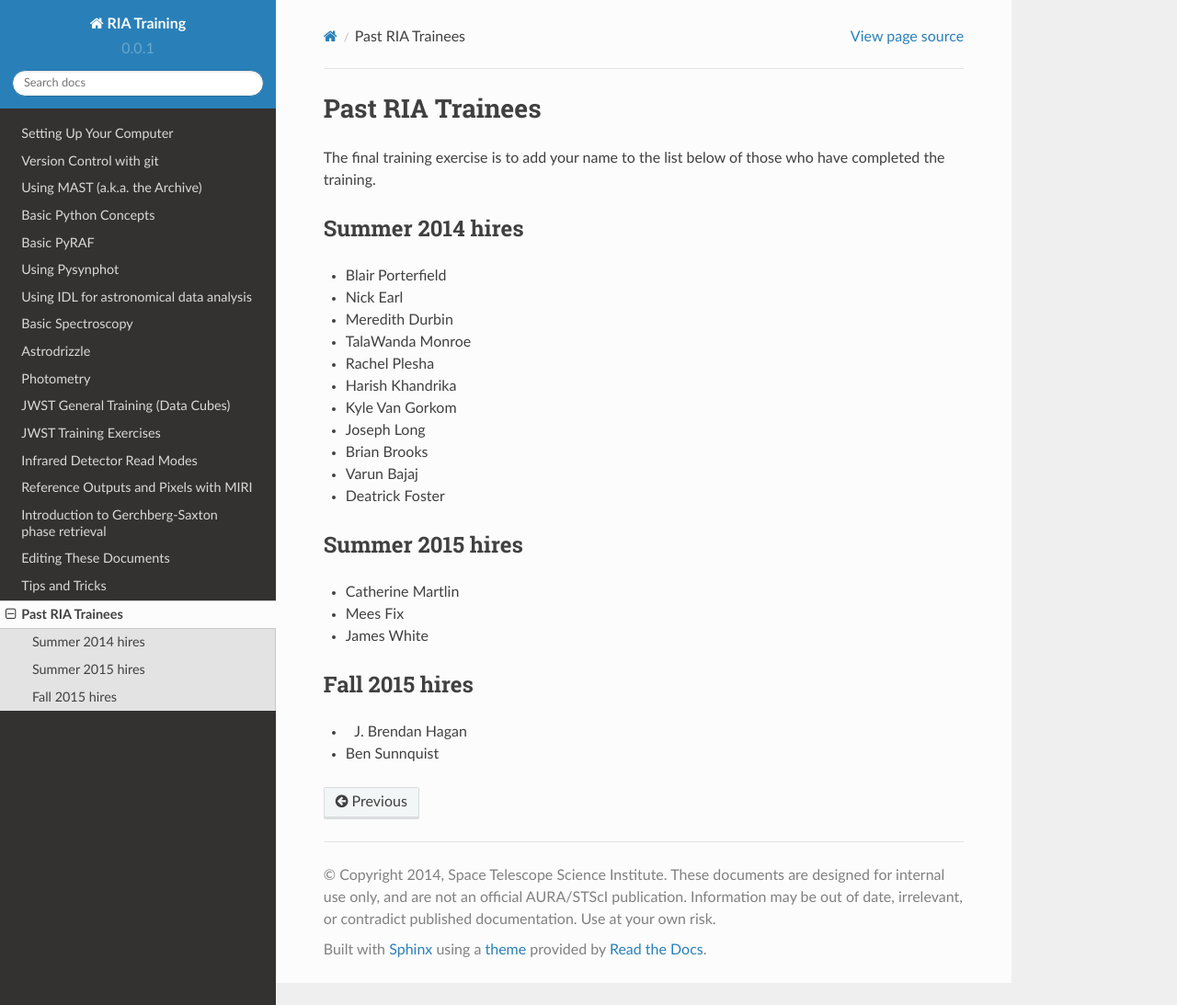
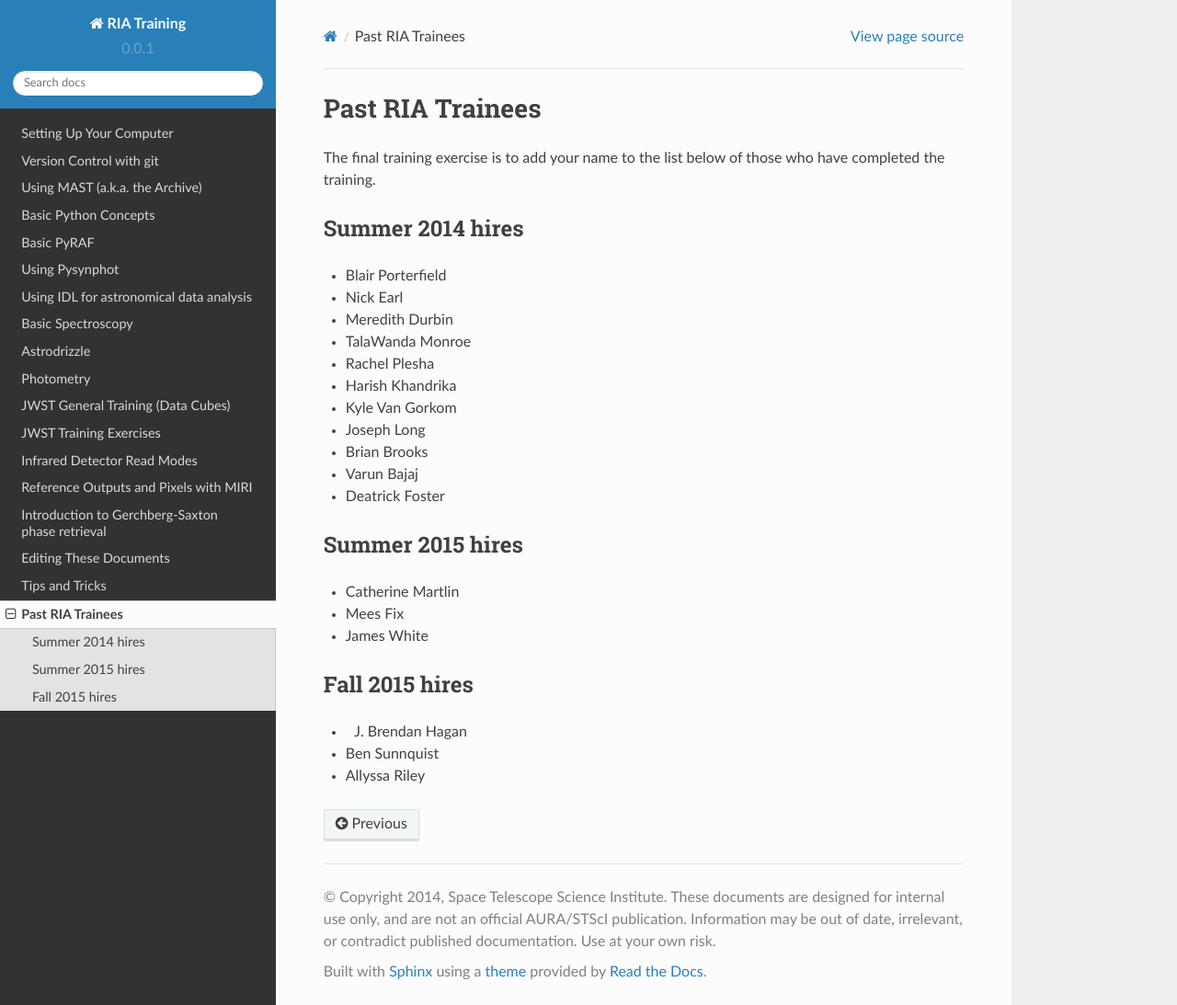
Before and after one commit to staceybright/training-library, a Sphinx documentation site: the page built from source/trainees.txt, in a window 1280 px wide and 1093 px high. Shown: the whole window at 92% size. Built offline with Sphinx 7.4.7 and the Read the Docs theme 2.0.0, drawn with Linux system fonts in a browser that asks for light colours.

Commit message:
Added my name to trainees.txt

```diff
--- a/source/trainees.txt
+++ b/source/trainees.txt
@@ -31,3 +31,4 @@ Fall 2015 hires
 =================
 * J. Brendan Hagan
 * Ben Sunnquist
+* Allyssa Riley
```
